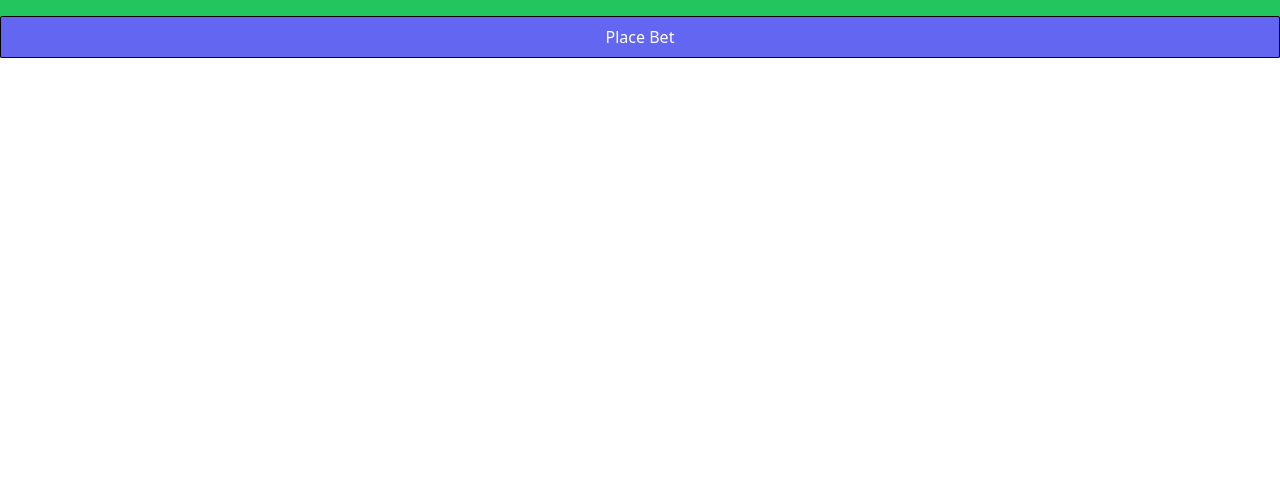
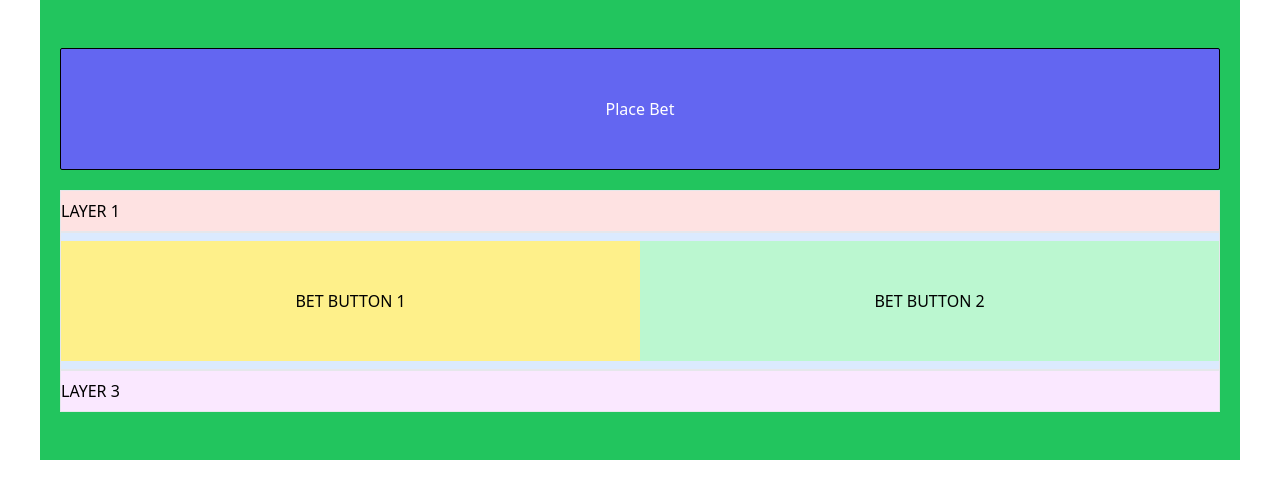
Before and after one commit to Krasimir-Hristov/FiftyFate, a React (Vite) app in the folder fiftyfate/: page / in a window 1280 px wide. Shown: the top 498 px of the page. Built offline with nearby package versions, Linux system fonts and the light colour scheme.

Commit message:
create my bet boxes

```diff
--- /dev/null
+++ b/fiftyfate/src/components/BetBox.tsx
@@ -0,0 +1,15 @@
+import React from 'react';
+
+function BetBox() {
+  return <div className='mt-5'>
+    <div className='py-2 border bg-red-100'>LAYER 1</div>
+    <div className='flex flex-row justify-between py-2 border bg-blue-100'>
+        <div className='bg-yellow-200 w-full py-12 text-center'>BET BUTTON 1</div>
+        <div className='bg-green-200 w-full py-12 text-center'>BET BUTTON 2</div>
+        <div></div>
+        </div>
+    <div className='py-2 border bg-fuchsia-100'>LAYER 3</div>
+  </div>;
+}
+
+export default BetBox;
--- /dev/null
+++ b/fiftyfate/src/components/Button.tsx
@@ -0,0 +1,18 @@
+import React from 'react';
+
+type Props = {
+  runFunction: any;
+};
+
+function Button({ runFunction }: Props) {
+  return (
+    <button
+      onClick={runFunction}
+      className="transition-all duration-300 border border-black w-full px-4 py-12 rounded-sm bg-indigo-500 hover:bg-indigo-600 text-white "
+    >
+      Place Bet
+    </button>
+  );
+}
+
+export default Button;
--- a/fiftyfate/src/components/Controller.tsx
+++ b/fiftyfate/src/components/Controller.tsx
@@ -1,11 +1,23 @@
-import React from "react";
+import React, { useState, useEffect } from 'react';
+
+import Button from './Button';
+import BetBox from './BetBox';
 
 function Controller() {
+  const [hasWon, setHasWon] = useState(false);
+
+  const handlePlaceBet = () => {
+    setHasWon(!hasWon);
+  };
+
+  useEffect(() => {
+    console.log(hasWon);
+  }, [hasWon]);
+
   return (
-    <div className="container bg-green-500 mx-auto">
-      <button className="transition-all duration-300 border border-black w-full mt-4 px-4 py-2 rounded-sm bg-indigo-500 hover:bg-indigo-600 text-white ">
-        Place Bet
-      </button>
+    <div className="w-full md:w-[850px] lg:w-[1200px] py-12 bg-green-500 mx-auto px-5">
+      <Button runFunction={handlePlaceBet} />
+      <BetBox />
     </div>
   );
 }
```
